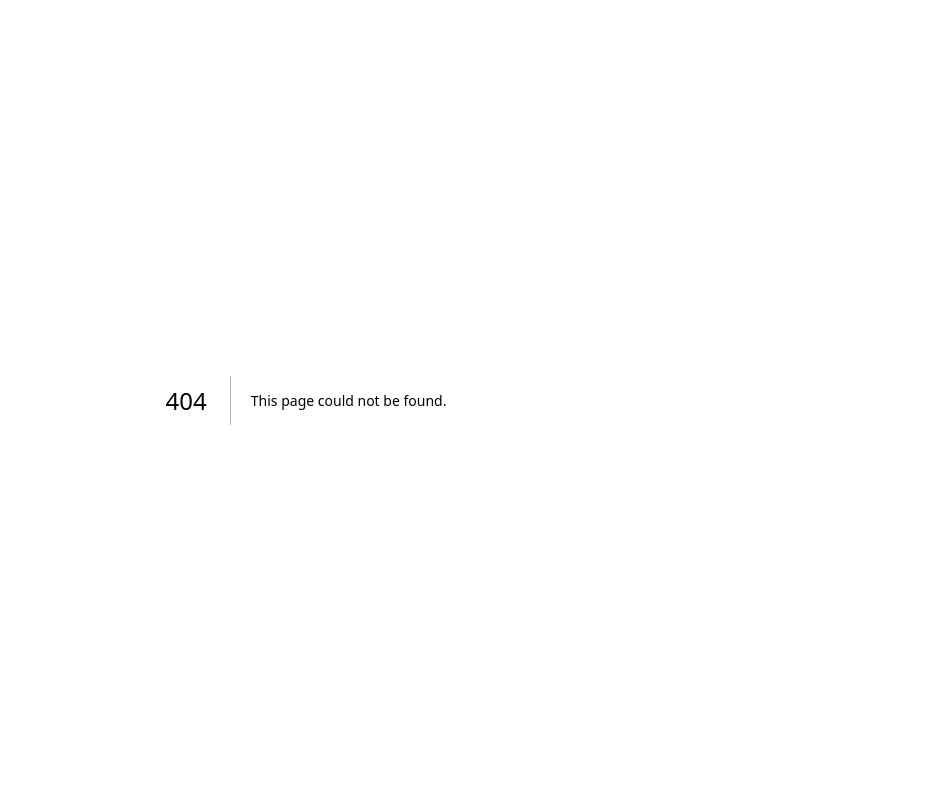
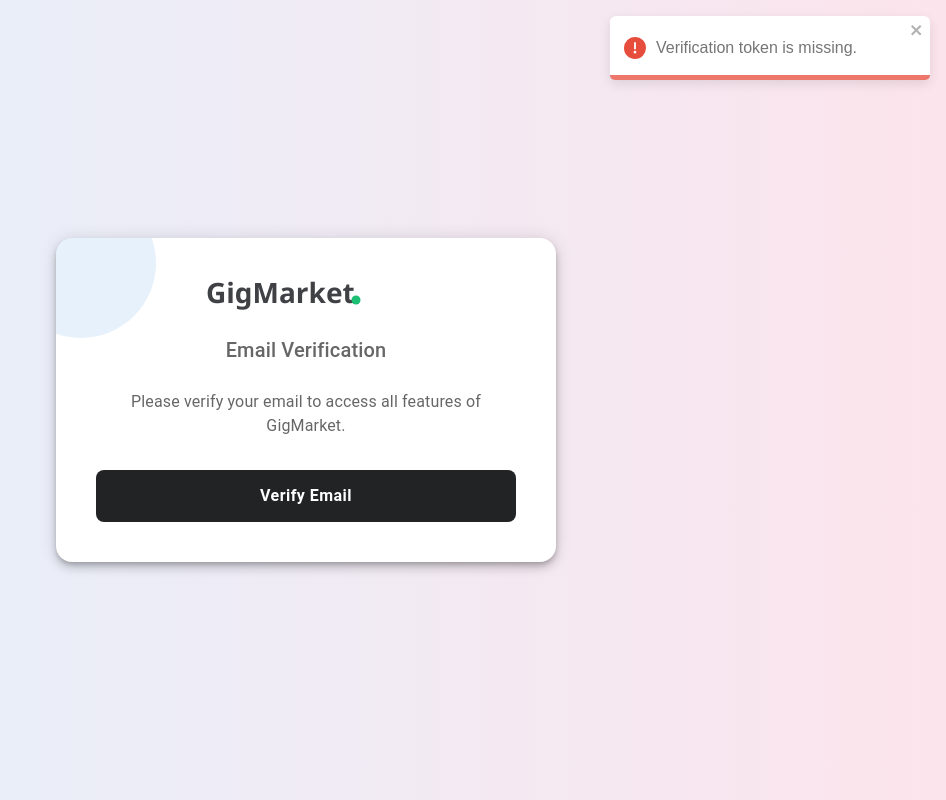
Before and after one commit to KishanRamoliya30/GigMarket, a Next.js app: page /verify-email in a window 1280 px wide. Before the commit this address had no page. Shown: the whole page, without its empty margins (334-1280 px from the left). Built offline with nearby package versions, Linux system fonts and the light colour scheme.

Commit message:
email verification

```diff
--- a/src/app/api/signup/route.ts
+++ b/src/app/api/signup/route.ts
@@ -6,7 +6,7 @@
 import { sendVerificationEmail } from "../../../../utils/emailService";
 
 interface SignupRequestBody {
-  firstName:string;
+  firstName: string;
   lastName: string;
   email: string;
   password: string;
@@ -23,18 +23,12 @@
   error: string;
 }
 
-async function sendEmailVerification(email: string) {
-  // Simulate or use real email service
-  console.log(`Sending verification email to: ${email}`);
-}
-
 export async function POST(request: Request): Promise<Response> {
   try {
     await dbConnect();
     const reqBody: SignupRequestBody = await request.json();
     const { firstName, lastName, email, password, termsAccepted } = reqBody;
 
-    // Check if terms are accepted
     if (!termsAccepted) {
       return NextResponse.json<SignupResponseError>(
         { error: "You must accept the Terms of Service." },
@@ -42,7 +36,6 @@
       );
     }
 
-    // Check if user already exists
     const existingUser = await User.findOne({ email });
     if (existingUser) {
       return NextResponse.json<SignupResponseError>(
@@ -51,11 +44,14 @@
       );
     }
 
-    // Hash the password
+    const verificationToken = generateToken({
+      email,
+      purpose: "verify-email",
+    });
+
     const salt = await bcryptjs.genSalt(10);
     const hashedPassword = await bcryptjs.hash(password, salt);
 
-    // Create and save new user
     const newUser = new User({
       firstName,
       lastName,
@@ -65,49 +61,50 @@
       subscriptionCompleted: false,
       profileCompleted: false,
       termsAcceptedAt: new Date(),
+      isVerified: false,
+      verificationToken,
     });
 
     const savedUser = await newUser.save();
 
-    // Generate JWT token
-    const token = generateToken({
-      userId: savedUser._id,
-      email: savedUser.email,
-      isAdmin: false
-    });
-
     // Send verification email
-
     try {
-      await sendVerificationEmail(email, token);
+      await sendVerificationEmail(email, verificationToken);
     } catch (error) {
-      console.log("Failed to send verification email error", error)
+      console.error("Failed to send verification email", error);
       return NextResponse.json<SignupResponseError>(
         { error: "Failed to send verification email" },
         { status: 500 }
       );
     }
-    await sendEmailVerification(email);
 
-    // Remove password from user object before sending response
-    const userResponse = savedUser.toObject ? savedUser.toObject() : { ...savedUser };
+    const userResponse = savedUser.toObject
+      ? savedUser.toObject()
+      : { ...savedUser };
     if (userResponse.password) delete userResponse.password;
 
     const response = NextResponse.json<SignupResponseSuccess>({
-      message: "User created successfully. Verification email sent.",
+      message: "User created successfully. Please check your email to verify your account.",
       success: true,
       savedUser: userResponse,
     });
 
-    response.cookies.set({
-      name: 'token',
-      value: token,
-      httpOnly: true,
-      secure: false,
-      sameSite: 'strict',
-      path: '/',
-      maxAge: 60 * 60 ,
+    // response.cookies.set({
+    //   name: "token",
+    //   value: verificationToken,
+    //   httpOnly: true,
+    //   secure: process.env.NODE_ENV === "production",
+    //   sameSite: "strict",
+    //   path: "/"
+    // });
+
+   response.cookies.set("isVerified", "true", {
+      httpOnly: false,
+      secure: process.env.NODE_ENV === "production",
+      sameSite: "lax",
+      path: "/"
     });
+
     return response;
   } catch (error: unknown) {
     let errorMessage = "An unexpected error occurred.";
--- /dev/null
+++ b/src/app/api/verify-email/route.ts
@@ -0,0 +1,67 @@
+import { NextRequest, NextResponse } from "next/server";
+import dbConnect from "@/app/lib/dbConnect";
+import User from "@/app/models/user";
+
+export const dynamic = "force-dynamic";
+
+export async function GET(request: NextRequest): Promise<NextResponse> {
+  try {
+    await dbConnect();
+
+    const { searchParams } = new URL(request.url);
+    const token = searchParams.get("token");
+
+    if (!token) {
+      console.warn("No token provided");
+      return NextResponse.json(
+        { error: "Token is required." },
+        { status: 400 }
+      );
+    }
+
+    const user = await User.findOne({ verificationToken: token });
+
+    if (!user) {
+      console.warn("Invalid or expired token");
+      return NextResponse.json(
+        { error: "Invalid verification token." },
+        { status: 400 }
+      );
+    }
+
+    if (user.isVerified) {
+      return NextResponse.json(
+        { message: "User is already verified." },
+        { status: 409 }
+      );
+    }
+
+    user.isVerified = true;
+    user.verificationToken = undefined;
+    await user.save();
+
+    const response = NextResponse.json({
+      message: "Email verified successfully.",
+      ok: true,
+      status: 200,
+    });
+
+    response.cookies.set("isVerified", "", {
+      maxAge: 0,
+      path: "/",
+    });
+
+    return response;
+  } catch (error) {
+    console.error("Verification error:", error);
+    return NextResponse.json(
+      {
+        error:
+          error instanceof Error ? error.message : "Internal server error.",
+        ok: false,
+        status: 500,
+      },
+      { status: 500 }
+    );
+  }
+}
--- a/src/app/models/user.ts
+++ b/src/app/models/user.ts
@@ -69,6 +69,11 @@
     type: Boolean,
     default: false
   },
+  isVerified: {
+    type: Boolean,
+    default: false,
+  },
+  verificationToken: String,
 });
 
 const User = mongoose.models.users || mongoose.model("users", userSchema);
--- /dev/null
+++ b/src/app/verify-email/page.tsx
@@ -0,0 +1,12 @@
+import EmailVerificationForm from "@/components/user/auth/verifyemailform";
+
+
+const EmailVerification = () => {
+  return (
+    <>
+      <EmailVerificationForm />
+    </>
+  );
+};
+
+export default EmailVerification;
--- a/src/components/user/auth/signupform.tsx
+++ b/src/components/user/auth/signupform.tsx
@@ -1,7 +1,6 @@
 "use client";
 
 import { Box, Typography, Checkbox, FormControlLabel } from "@mui/material";
-import { useRouter } from "next/navigation";
 import * as Yup from "yup";
 import { useFormik } from "formik";
 import CustomTextField from "@/components/customUi/CustomTextField";
@@ -9,9 +8,10 @@
 import { apiRequest } from "@/app/lib/apiCall";
 import Link from "next/link";
 import { toast } from "react-toastify";
+import { useRef } from "react";
 
 const SignupForm = () => {
-  const router = useRouter();
+    const formRef = useRef<HTMLFormElement>(null);
 
   const validationSchema = Yup.object({
     firstName: Yup.string().required("First name is required"),
@@ -56,8 +56,7 @@
         },
       });
       if (response.ok && response.data) {
-        toast.success(response.message || "Account created successfully!");
-        router.push("/subscription");
+        toast.success(response.message || "User created successfully. Please check your email to verify your account.");
         resetForm();
       } else {
         setFieldError("password", response.error ?? "Invalid credentials");
@@ -83,6 +82,9 @@
     lowercase: /[a-z]/.test(values.password),
     number: /[0-9]/.test(values.password),
   };
+ const triggerFormSubmit = () => {
+    formRef.current?.requestSubmit();
+  };
 
   return (
     <Box
@@ -106,6 +108,7 @@
 
       <Box
         component="form"
+        ref={formRef}
         onSubmit={handleSubmit}
         sx={{
           overflowY: "auto",
@@ -268,6 +271,7 @@
         sx={{ mt: 3 }}
         type="submit"
         disabled={!formik.isValid || !formik.dirty || isSubmitting}
+         onClick={triggerFormSubmit}
       />
 
       <Typography
--- /dev/null
+++ b/src/components/user/auth/verifyemailform.tsx
@@ -0,0 +1,108 @@
+"use client";
+
+import { useEffect } from "react";
+import { Box, Typography, Paper } from "@mui/material";
+import { useRouter, useSearchParams } from "next/navigation";
+import { toast } from "react-toastify";
+import CustomButton from "@/components/customUi/CustomButton";
+import GigMarketLogo from "@/components/logo";
+import { apiRequest } from "@/app/lib/apiCall";
+
+const EmailVerificationForm = () => {
+  const searchParams = useSearchParams();
+  const token = searchParams.get("token");
+
+  const router = useRouter();
+
+  const handleVerification = async () => {
+    if (!token) {
+      toast.error("error");
+      return;
+    }
+
+    const response = await apiRequest("verify-email", {
+      method: "GET",
+      params: { token },
+    });
+
+    if (response.status === 200) {
+      toast.success("Email verified successfully!");
+      router.push("/login");
+    }
+  };
+
+  useEffect(() => {
+    if (!token) {
+      toast.error("Verification token is missing.");
+    }
+  }, [token]);
+
+  return (
+    <Box
+      minHeight="100vh"
+      display="flex"
+      alignItems="center"
+      justifyContent="center"
+      sx={{
+        background: "linear-gradient(to right, #e3f2fd, #fce4ec)",
+        px: 2,
+      }}
+    >
+      <Paper
+        elevation={6}
+        sx={{
+          width: "100%",
+          maxWidth: "500px",
+          p: 5,
+          borderRadius: "16px",
+          textAlign: "center",
+          position: "relative",
+          overflow: "hidden",
+        }}
+      >
+        <Box
+          sx={{
+            position: "absolute",
+            top: "-50px",
+            left: "-50px",
+            width: "150px",
+            height: "150px",
+            backgroundColor: "#1976d2",
+            borderRadius: "50%",
+            opacity: 0.1,
+            zIndex: 0,
+            display: "flex",
+            alignItems: "center",
+            justifyContent: "center",
+          }}
+        />
+
+        <Box position="relative" zIndex={1}>
+          <Box
+            display="flex"
+            alignItems="center"
+            justifyContent="center"
+            mb={2}
+          >
+            <GigMarketLogo />
+          </Box>
+          <Typography variant="h6" color="text.secondary" mb={3}>
+            Email Verification
+          </Typography>
+
+          <Typography variant="body1" color="text.secondary" mb={4}>
+            Please verify your email to access all features of GigMarket.
+          </Typography>
+
+          <CustomButton
+            label="Verify Email"
+            fullWidth
+            onClick={handleVerification}
+          />
+        </Box>
+      </Paper>
+    </Box>
+  );
+};
+
+export default EmailVerificationForm;
--- a/src/middleware.ts
+++ b/src/middleware.ts
@@ -1,6 +1,8 @@
 import { NextRequest, NextResponse } from "next/server";
 
 const PUBLIC_PATHS = [
+  "/",
+  "/dashboard",
   "/login",
   "/signup",
   "/terms",
@@ -18,19 +20,20 @@
   "/api/verify-otp",
   "/verify-email",
   "/forgot-password",
+  "/api/verify-email",
 ];
-
 
 export function middleware(request: NextRequest) {
   const { pathname } = request.nextUrl;
   const token = request.cookies.get("token")?.value;
-  const isAdmin = request.cookies.get('role')?.value === 'Main';
+  const isAdmin = request.cookies.get("role")?.value === "Main";
   const email = request.cookies.get("email")?.value;
-
+  const isVerified = request.cookies.get("isVerified")?.value === "true";
+  if (pathname.startsWith("/verify-email") && !isVerified) {
+    return NextResponse.redirect(new URL("/login", request.url));
+  }
   if (
-    ["/verify-otp", "/reset-password"].some((path) =>
-      pathname.startsWith(path)
-    )
+    ["/verify-otp", "/reset-password"].some((path) => pathname.startsWith(path))
   ) {
     if (!email) {
       return NextResponse.redirect(new URL("/login", request.url));
@@ -39,7 +42,7 @@
   if (PUBLIC_PATHS.some((path) => pathname.startsWith(path))) {
     if (token && !pathname.startsWith("/api")) {
       try {
-        const redirectPath = isAdmin  ? "/admin"  : "/dashboard";
+        const redirectPath = isAdmin ? "/admin" : "/dashboard";
         return NextResponse.redirect(new URL(redirectPath, request.url));
       } catch {
         return NextResponse.next();
@@ -66,9 +69,10 @@
 }
 
 export const config = {
-    matcher: [
-      '/api/:path*',
-      '/admin/:path*',
-      '/:path',
-    ],
+  matcher: [
+    "/api/:path*",
+    "/admin/:path*",
+    "/:path",
+    "/((?!_next/static|_next/image|favicon.ico|robots.txt|.*\\.(?:png|jpg|jpeg|gif|svg|webp|mp4)).*)",
+  ],
 };
```
